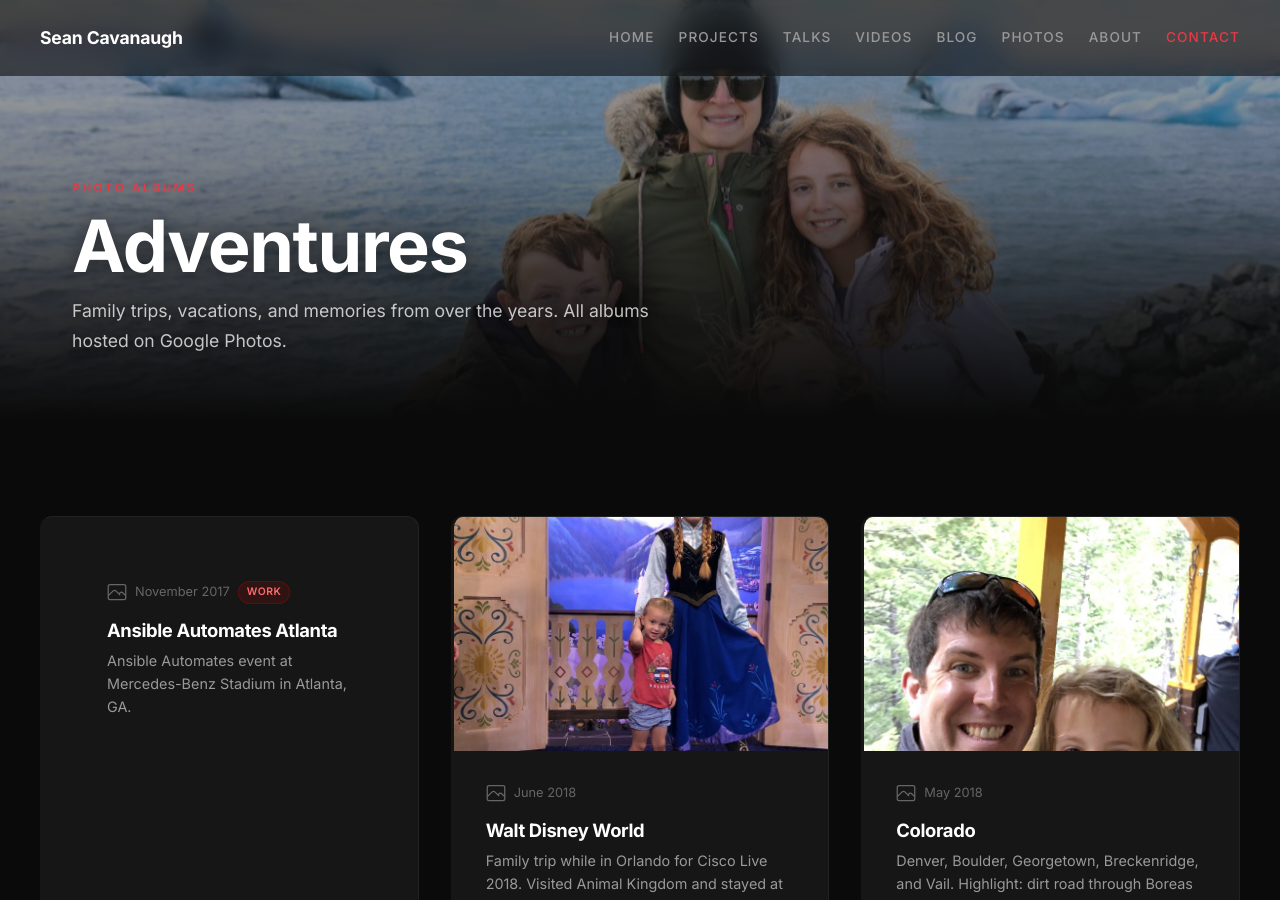
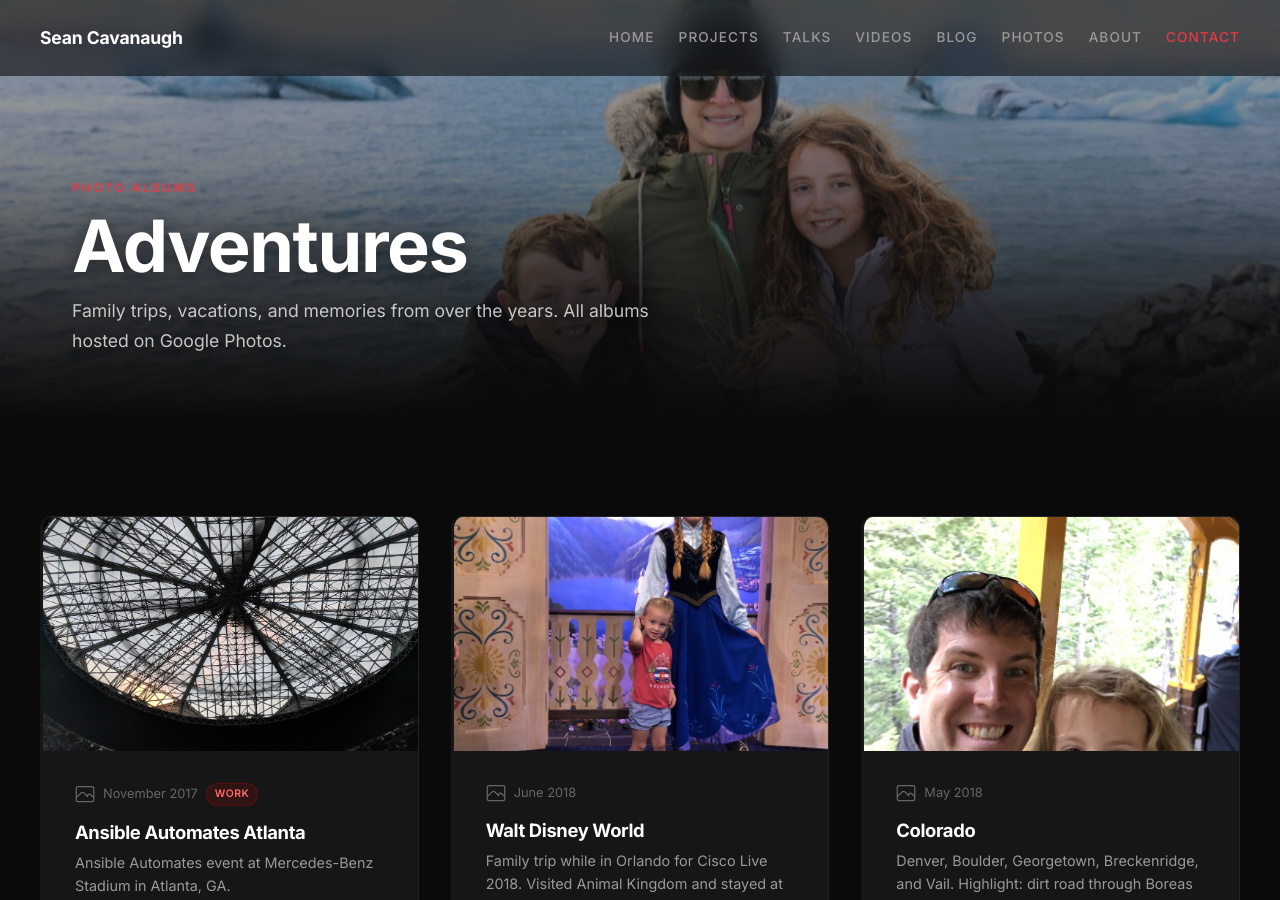
Before and after one commit to IPvSean/cavanaugh.pro, a Jekyll site: the page built from pages/albums.html, in a window 1280 px wide and 900 px high. Built offline with Jekyll 4.4.1, drawn with Linux system fonts in a browser that asks for light colours.

Commit message:
Add Ansible Automates Atlanta 2017 album cover photo
Co-authored-by: Cursor <cursoragent@cursor.com>

```diff
--- a/_data/albums.yml
+++ b/_data/albums.yml
@@ -4,6 +4,7 @@
   date: "November 2017"
   description: "Ansible Automates event at Mercedes-Benz Stadium in Atlanta, GA."
   url: "https://photos.app.goo.gl/cE5xMS2Yen2Rs0Ji2"
+  image: "/assets/images/album-ansible-automates-atlanta-2017.png"
   category: "work"
 
 - title: "Walt Disney World"
```
Also changed, not shown: assets/images/album-ansible-automates-atlanta-2017.png (added).
